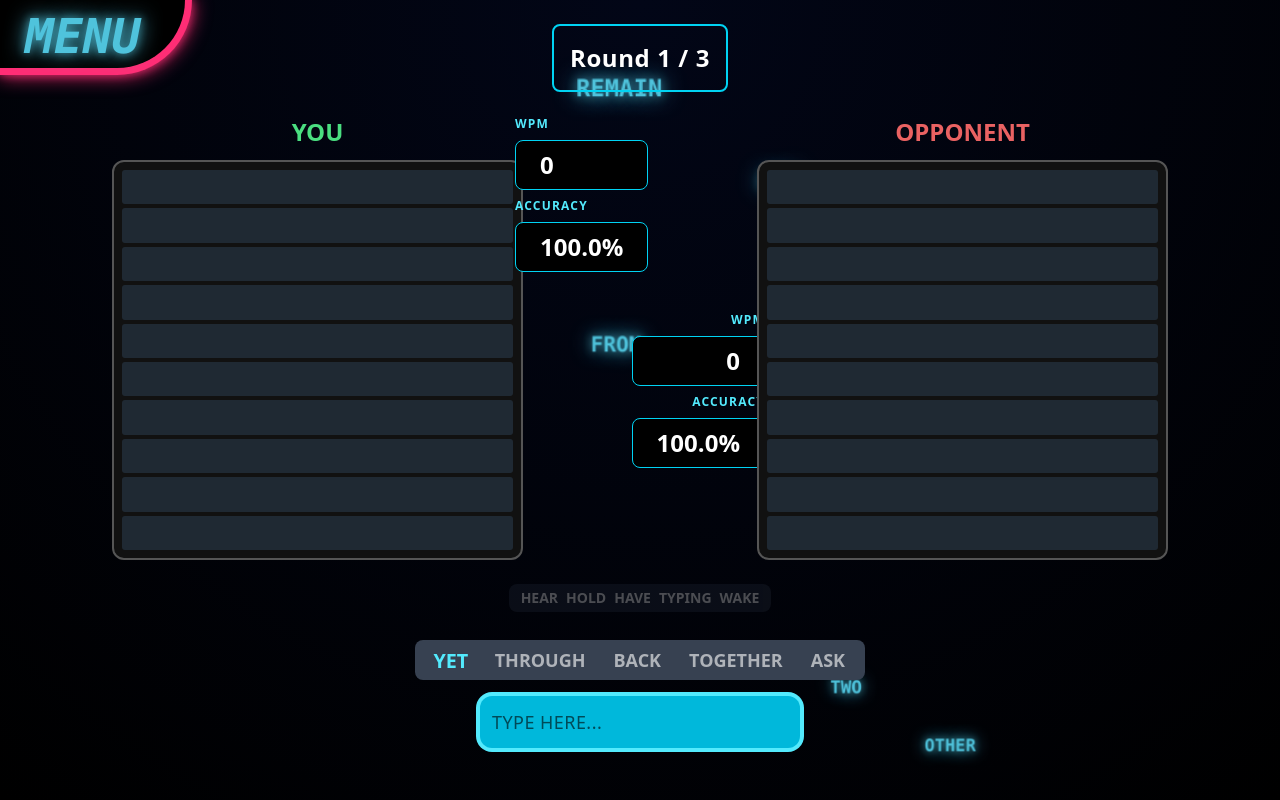
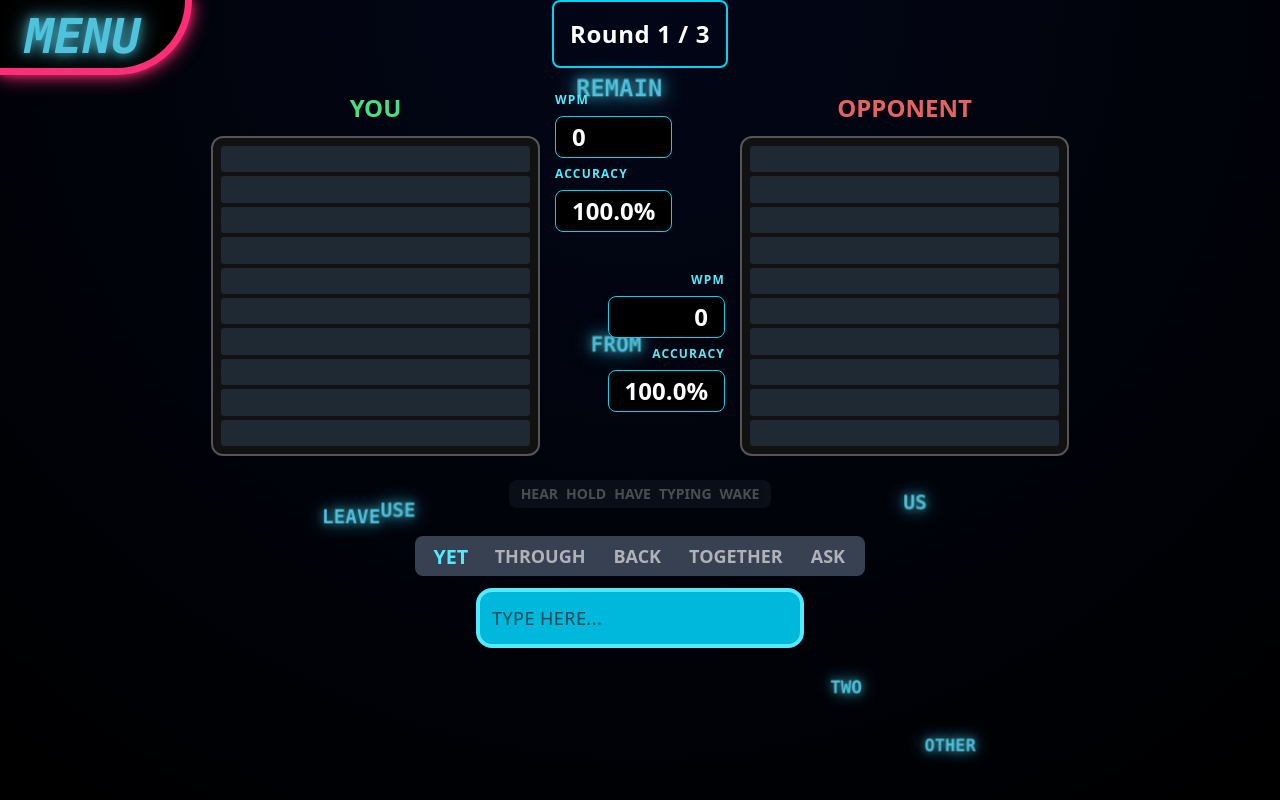
Before and after one commit to Bwin44/TriggerFingerGame, a React (Vite) app in the folder triggerfinger/: page / in a window 1280 px wide. Both pictures are taken after a click on the button "START GAME". Built offline with nearby package versions, Linux system fonts and the light colour scheme.

Commit message:
Modified board and stats to be smaller for more space on the screen and not take away from the words to type as a distraction

```diff
--- a/triggerfinger/src/assets/game.css
+++ b/triggerfinger/src/assets/game.css
@@ -136,7 +136,7 @@
   width: 100%;
   max-width: 70%;
   aspect-ratio: 1 / 2;        /* Tall board */
-  max-height: 50vh;
+  max-height: 40vh;
   display: grid;
   gap: 4px;
   background-color: #111;
--- a/triggerfinger/src/components/Game.jsx
+++ b/triggerfinger/src/components/Game.jsx
@@ -319,7 +319,7 @@ export default function Game({ onGameOver }) {
 
   /* ================= RENDER ================= */
   return (
-    <div className="min-h-screen flex flex-col items-center p-6 gap-6 bg-transparent relative z-10">   {/* .game-container */}
+    <div className="min-h-screen flex flex-col items-center gap-6 bg-transparent relative z-10">   {/* .game-container */}
       <p className={`flex flex-col gap-6 p-4 text-2xl font-extrabold text-white text-center border-2 border-cyan-400 rounded-lg tracking-wide transition-opacity duration-300 ${gameStarted ? "opacity-100" : "opacity-40"
         }`}>Round {round} / {ROUNDS}</p>
 
@@ -327,7 +327,7 @@ export default function Game({ onGameOver }) {
         <div className="px-6 py-2 text-4xl font-bold mb-4 text-center text-white border-2 border-cyan-400 rounded-lg">{countdown}</div>
       )}
 
-      <div className="grid grid-cols-[1fr_10px_1fr] w-full max-w-[1600px] mx-auto items-start gap-6">     {/* .board-container */}
+      <div className="grid grid-cols-[1fr_10px_1fr] w-full max-w-[1000px] mx-auto items-start gap-6">     {/* .board-container */}
         <Board
           board={playerBoard}
           title="YOU"
@@ -342,19 +342,19 @@ export default function Game({ onGameOver }) {
     ${gameStarted ? "opacity-100" : "opacity-40"}`}
         >
           {/* Player .stats */}
-          <div className="flex flex-col gap-2 text-left self-start translate-x-[-120px]">
+          <div className="flex flex-col gap-2 text-left self-start translate-x-[-80px]">
             <div className="text-xs font-extrabold tracking-widest text-cyan-300">WPM</div>
-            <div className="px-6 py-2 text-2xl border border-cyan-400 rounded-lg bg-black">{wpm}</div>
+            <div className="px-4 py-1 text-2xl border border-cyan-400 rounded-lg bg-black">{wpm}</div>
             <div className="text-xs font-extrabold tracking-widest text-cyan-300">ACCURACY</div>
-            <div className="px-6 py-2 text-2xl border border-cyan-400 rounded-lg bg-black">{accuracy.toFixed(1)}%</div>
+            <div className="px-4 py-1 text-2xl border border-cyan-400 rounded-lg bg-black">{accuracy.toFixed(1)}%</div>
           </div>
 
           {/* Opponent .stats */}
-          <div className="flex flex-col gap-2 text-right self-end translate-x-[120px]">
+          <div className="flex flex-col gap-2 text-right self-end translate-x-[80px]">
             <div className="text-xs font-extrabold tracking-widest text-cyan-300">WPM</div>
-            <div className="px-6 py-2 text-2xl border border-cyan-400 rounded-lg bg-black">{enemyWPM}</div>
+            <div className="px-4 py-1 text-2xl border border-cyan-400 rounded-lg bg-black">{enemyWPM}</div>
             <div className="text-xs font-extrabold tracking-widest text-cyan-300">ACCURACY</div>
-            <div className="px-6 py-2 text-2xl border border-cyan-400 rounded-lg bg-black">{enemyAccuracy.toFixed(1)}%</div>
+            <div className="px-4 py-1 text-2xl border border-cyan-400 rounded-lg bg-black">{enemyAccuracy.toFixed(1)}%</div>
           </div>
         </div>
 
```
